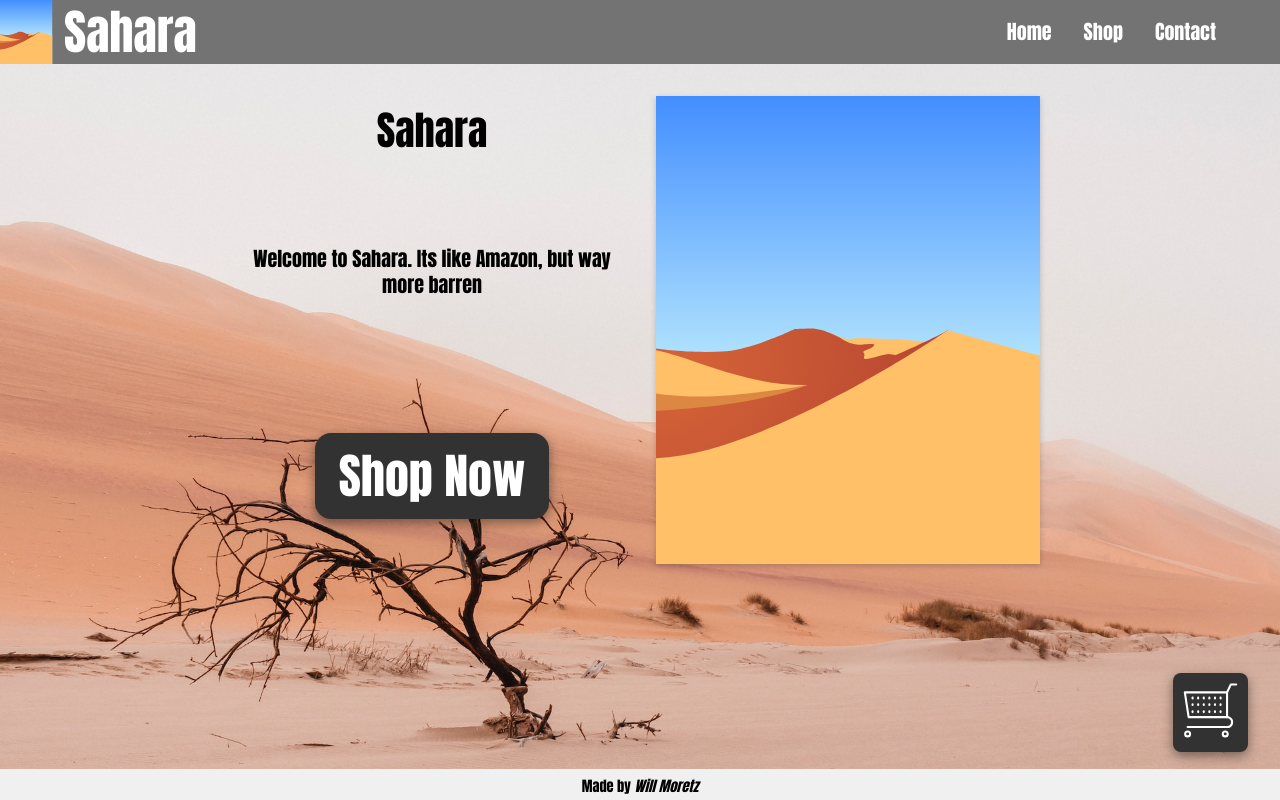
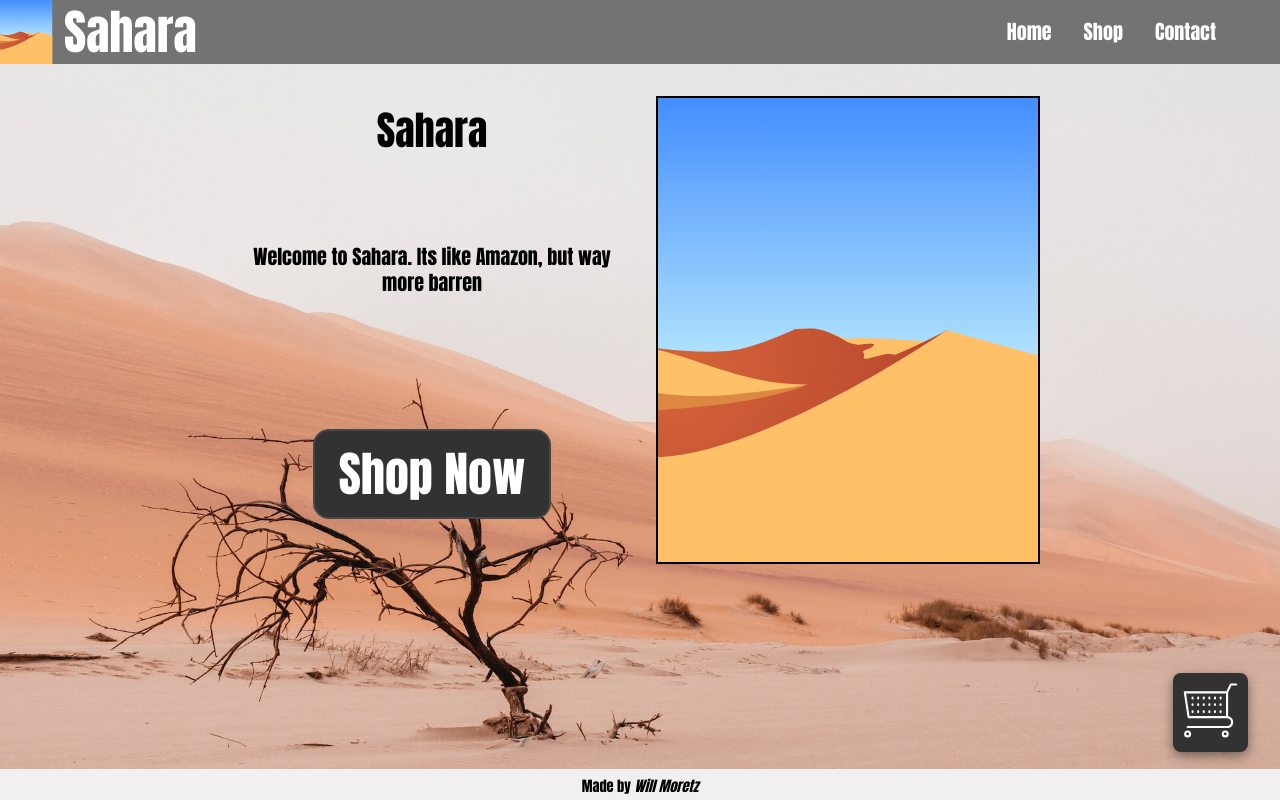
Before and after one commit to WillMoretz/shopping-cart, a React app: page /#/ in a window 1280 px wide. Built offline with nearby package versions, Linux system fonts and the light colour scheme; no server answers.

Commit message:
adjusted homepage styles to better contrast with backgrounds

```diff
--- a/src/index.css
+++ b/src/index.css
@@ -485,6 +485,7 @@ h2 {
       "link link";
     row-gap: 2rem;
     background-image: url(img/sand.jpg);
+    background-position: top;
   }
 
   .homepage > h2 {
@@ -509,19 +510,18 @@ h2 {
   place-self: center;
   padding: 0.25em 0.5em 0.25em 0.5em;
   border-radius: 16px;
-  box-shadow: rgba(0, 0, 0, 0.45) 0 4px 12px;
-  transition: filter 225ms ease-in-out, box-shadow 225ms ease-in-out;
+  border: 2px solid rgba(256, 256, 256, 0.1);
+  transition: filter 225ms ease-in-out;
 }
 
 .homepage > a:hover {
   filter: contrast(80%);
-  box-shadow: rgba(100, 100, 100, 0.45) 0 4px 12px;
 }
 
 .homepage > img {
   grid-area: img;
   width: clamp(100px, 30vw, 400px);
-  box-shadow: rgba(0, 0, 0, 0.2) 0 2px 6px;
+  border: 2px solid black;
 }
 
 footer {
```
